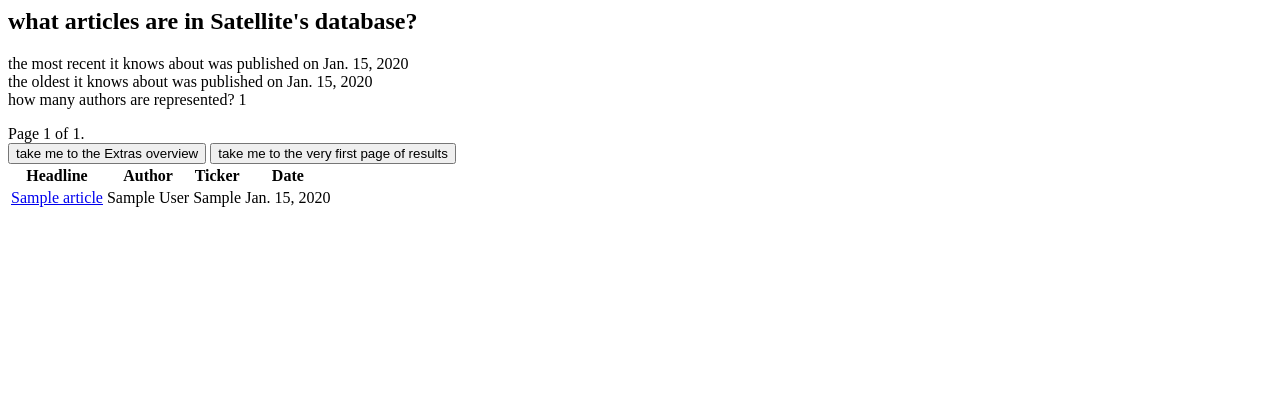
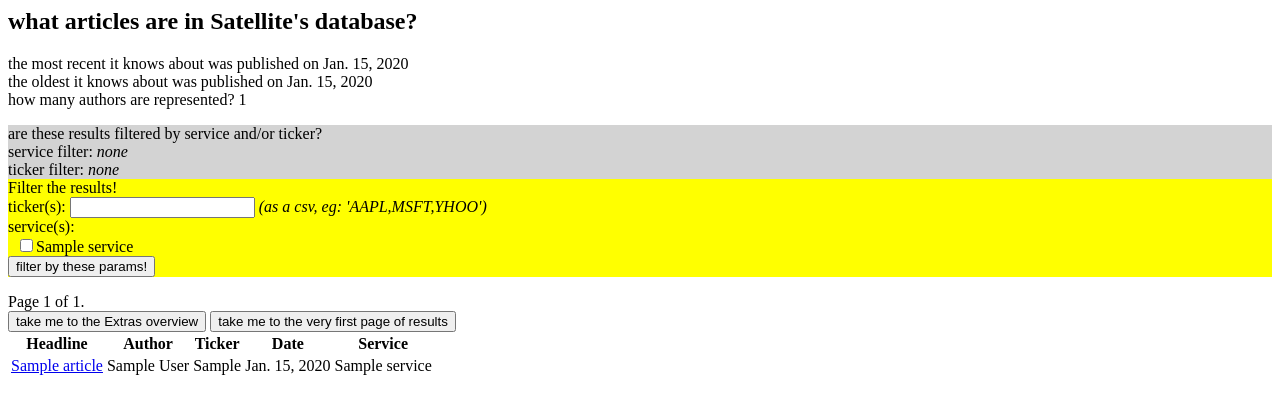
Before and after one commit to ellenbowman/Satellite, a Django app: page /sol/articles_vomit/ in a window 1280 px wide. Shown: the top 414 px of the page. Run offline with Django 3.2, Linux system fonts and the light colour scheme; tables that the repository leaves empty hold one stand-in row (values such as "Sample post").

Commit message:
articles v2 progress: implement the form that lets the user filter articles by ticker/service.
also, in the table of articles, show a column for the service to which each article belongs

```diff
--- a/content_satellite/satellite/templates/satellite/index_of_articles.html
+++ b/content_satellite/satellite/templates/satellite/index_of_articles.html
@@ -12,6 +12,50 @@
 		how many authors are represented? {{num_authors}}
 	</p>
 
+
+	<div style='background-color:lightgray'>
+		are these results filtered by service and/or ticker?
+		<br/>
+
+		service filter:
+		{% if service_filter_description %}
+		<strong>{{service_filter_description}}</strong>
+		{% else %}
+		<em>none</em>
+		{% endif %}
+
+		<br/>
+
+		ticker filter:
+		{% if ticker_filter_description %}
+		<strong>{{ticker_filter_description}}</strong>
+		{% else %}
+		<em>none</em>
+		{% endif %}
+
+		<div style='background-color:yellow'>
+			Filter the results!
+			<form action="" method="post">
+				{% csrf_token %}
+
+					ticker(s): <input type='text' name='filter_tickers'> <em>(as a csv, eg: 'AAPL,MSFT,YHOO')</em>
+
+					<br/>
+
+					service(s):
+					<br/>
+					{% for s in service_options %}
+					&nbsp; <input type="checkbox" name="filter_service_{{s.id}}" value="{{s.id}}">{{s.pretty_name}}<br>
+					{% endfor %}
+
+				 <input type="submit" value="filter by these params!">
+			</form>
+		</div>
+	</div>
+
+
+
+
 	<div>
 		<table>
 			<thead>
@@ -20,15 +64,17 @@
 					<th>Author</th>
 					<th>Ticker</th>
 					<th>Date</th>
+					<th>Service</th>
 				</tr>
 			</thead>
 			<tbody>
 			{% for art in articles %}
 			<tr>
-				<td><a href='{{art.url}}'>{{art.title}}</a></td>
+				<td><a href='http://{{art.url}}'>{{art.title}}</a></td>
 				<td>{{art.author}}</td>
 				<td>{{art.ticker}}</td>
 				<td>{{art.date_pub}}</td>
+				<td>{{art.service.pretty_name}}</td>
 			</tr>
 			{% endfor %}
 			</tbody>
--- a/content_satellite/satellite/views_samples.py
+++ b/content_satellite/satellite/views_samples.py
@@ -1,7 +1,7 @@
 from django.core.paginator import Paginator, EmptyPage, PageNotAnInteger
 from django.shortcuts import render
 from django.http import HttpResponse
-from models import Article, Service
+from models import Article, Service, Ticker
 
 
 
@@ -93,12 +93,72 @@ def grand_vision_articles(request):
 
 	contains a form that lets you specify tickers and services
 
-	if a service name is detected in the request's GET or POST dictionary, then filters to articles for that service
-	if a ticker is detected in the request's GET or POST dictionary, then filters to articles on that ticker
+	if a service name is detected in the request's POST dictionary, then filters to articles for that service
+	if a ticker is detected in the request's POST dictionary, then filters to articles on that ticker
 	"""
 
-	# let's sort the articles by descending date (most recent first)
-	articles = Article.objects.all().order_by('-date_pub')
+
+	tickers_to_filter_by = None 	# will hold the Ticker objects that satisfy our filter
+	services_to_filter_by = None 	# will hold the Service objects that satisfy our filter
+ 	ticker_filter_description = None 	# this will be a string description of the ticker filter. we'll display this value on the page.
+	service_filter_description = None   # this will be a string description of the service filter. we'll display this value on the page.
+
+
+	#---- start of handling a ticker/service filter submitted via POST request ---------
+	if request.POST:
+		if 'filter_tickers' in request.POST:
+			tickers_user_input = request.POST['filter_tickers']
+			user_tickers_as_list = tickers_user_input.split(",")
+
+			# take the user input and try to find corresponding Ticker objects
+			# the list of matches across all of the tickers in user_tickers_as_list
+			tickers_to_filter_by = []
+			for ticker_symbol in user_tickers_as_list:
+				# let's remove whitespace
+				cleaned_up_ticker_symbol = ticker_symbol.strip()
+				ticker_matches_for_this_single_ticker_symbol = Ticker.objects.filter(ticker_symbol__iexact=cleaned_up_ticker_symbol)
+
+				# add the list of matches on this particular ticker symbol to tickers_to_filter_by
+				# http://www.tutorialspoint.com/python/list_extend.htm
+				tickers_to_filter_by.extend(ticker_matches_for_this_single_ticker_symbol)
+
+			# make the pretty description of the tickers we found.
+			ticker_symbols_we_matched = [t.ticker_symbol for t in tickers_to_filter_by]
+			ticker_symbols_we_matched.sort()
+			ticker_filter_description = ', '.join(ticker_symbols_we_matched)
+
+		# figure out what services were selected in the form.
+		# we've coded the html so that the input checkboxes are named 'filter_service_x', where
+		# x is the id of a service, and the value is also the id of a service
+		# in this step, we find out which of those 'filter_service_x' have been passed back in the POST
+		service_filter_keys = [k for k in request.POST.keys() if k.startswith('filter_service_')]
+		if len(service_filter_keys):
+
+			services_to_filter_by = []
+			for key in service_filter_keys:
+				service_id = request.POST[key]  # we know the value will be a service id, b/c that's how we coded the html!
+				service_match_for_this_id = Service.objects.get(id=service_id)
+				services_to_filter_by.append(service_match_for_this_id)
+
+			# make the pretty description of the services we found.
+			pretty_names_of_services_we_matched = [s.pretty_name for s in services_to_filter_by]
+			pretty_names_of_services_we_matched.sort()
+			service_filter_description = ', '.join(pretty_names_of_services_we_matched)
+		else:
+			# user didn't specify any services. that's fine. our services_to_filter_by, earlier set to None, is untouched.
+			pass
+	#---- end of handling a ticker/service filter submitted via POST request ---------
+
+	# get the set of articles, filtered by ticker/service, if those filters are defined
+	if tickers_to_filter_by and services_to_filter_by:
+		articles = Article.objects.filter(ticker__in=tickers_to_filter_by, service__in=services_to_filter_by).order_by('-date_pub')
+	elif tickers_to_filter_by:
+		articles = Article.objects.filter(ticker__in=tickers_to_filter_by).order_by('-date_pub')
+	elif services_to_filter_by:
+		articles = Article.objects.filter(service__in=services_to_filter_by).order_by('-date_pub')
+	else:
+		# get all articles, and sort by descending date
+		articles = Article.objects.all().order_by('-date_pub')
 
 	# introduce django's built-in pagination!! let each page show 30 articles
 	# https://docs.djangoproject.com/en/1.7/topics/pagination/
@@ -139,10 +199,15 @@ def grand_vision_articles(request):
 	num_authors = len(authors_set)
 
 
+	service_options = Service.objects.all().order_by('pretty_name')
+
 	dictionary_of_values = {
 		'articles': articles_subset,
 		'pub_date_newest': article_most_recent_date,
 		'pub_date_oldest': article_oldest_date,
 		'num_authors' : num_authors,
+		'service_options' : service_options,
+		'service_filter_description': service_filter_description,
+		'ticker_filter_description': ticker_filter_description
 	}
 	return render(request, 'satellite/index_of_articles.html', dictionary_of_values)
```
